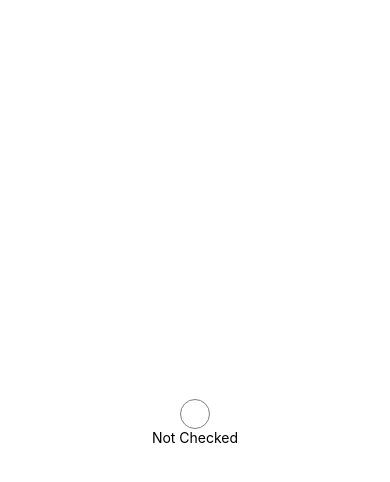
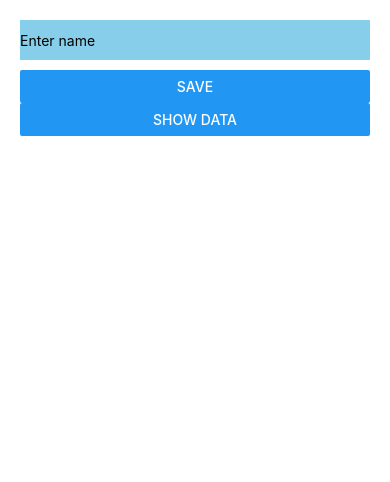
Before and after one commit to narangrg443/expo-react-native, a React Native app: screen / in a window 390 px wide. Shown: the top 482 px of the page. Built offline with nearby package versions, Linux system fonts and the light colour scheme.

Commit message:
Async storage/local storage

```diff
--- a/App.js
+++ b/App.js
@@ -1,24 +1,62 @@
-import React, { useState } from 'react';
-import { View, Text, Pressable } from 'react-native';
-import styles from './style/AppStyle';
-import Checkbox from './components/Checkbox';
+import React, { useState, useEffect } from 'react';
+import { View, Text, TextInput, Button, FlatList } from 'react-native';
+import AsyncStorage from '@react-native-async-storage/async-storage';
+
 export default function App() {
-  const [isChecked, setIsChecked] = useState(false);
+  const [name, setName] = useState('');
+  const [nameArray, setNameArray] = useState([]);
 
-  const handlePress = () => {
-    setIsChecked((prev) => !prev);
+  useEffect(() => {
+    // Load data from AsyncStorage on component mount
+    loadData();
+  }, []);
+
+  const saveData = async () => {
+    try {
+      // Save data to AsyncStorage
+      const updatedArray = [...nameArray, name];
+      await AsyncStorage.setItem('nameArray', JSON.stringify(updatedArray));
+      console.log('Data saved successfully');
+      setNameArray(updatedArray);
+      setName('');
+    } catch (error) {
+      console.error('Error saving data:', error);
+    }
   };
 
+  const loadData = async () => {
+    try {
+      // Load data from AsyncStorage
+      const storedData = await AsyncStorage.getItem('nameArray');
+      if (storedData !== null) {
+        const parsedData = JSON.parse(storedData);
+        setNameArray(parsedData);
+        console.log('Data loaded successfully');
+      }
+    } catch (error) {
+      console.error('Error loading data:', error);
+    }
+  };
+
+  const renderNameItem = ({ item }) => (
+    <Text style={{ marginVertical: 5 }}>{item}</Text>
+  );
+
   return (
-    <View style={styles.container}>
-      <Checkbox
-      onPress={handlePress}
-      color2={'red'}
-      type={'circle'}
-      size={30}
+    <View style={{ margin: 20 }}>
+      <TextInput
+        style={{ backgroundColor: 'skyblue', height: 40, marginBottom: 10 }}
+        value={name}
+        placeholder="Enter name"
+        onChangeText={(text) => setName(text)}
       />
-
-      {isChecked ? <Text>Checked</Text> : <Text>Not Checked</Text>}
+      <Button title="Save" onPress={saveData} />
+      <Button title="Show Data" onPress={loadData} />
+      <FlatList
+        data={nameArray}
+        renderItem={renderNameItem}
+        keyExtractor={(item, index) => index.toString()}
+      />
     </View>
   );
 }
--- a/package.json
+++ b/package.json
@@ -28,7 +28,8 @@
     "react-native-screens": "~3.22.0",
     "react-native-signature-canvas": "^4.7.1",
     "react-native-tab-view": "^3.5.2",
-    "react-native-vector-icons": "^10.0.1"
+    "react-native-vector-icons": "^10.0.1",
+    "@react-native-async-storage/async-storage": "1.18.2"
   },
   "devDependencies": {
     "@babel/core": "^7.20.0"
```
Also changed, not shown: 1 other file (tests, documents, lock files or other folders).
